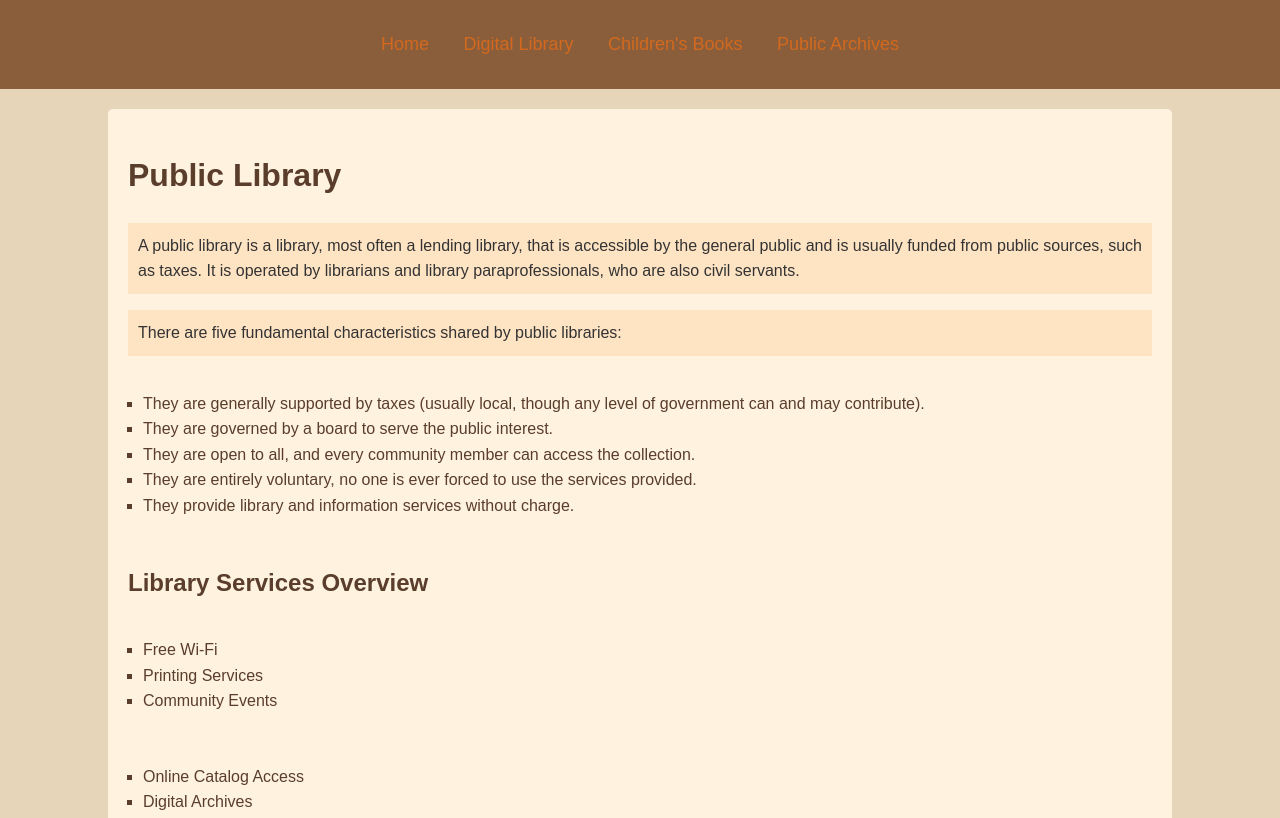
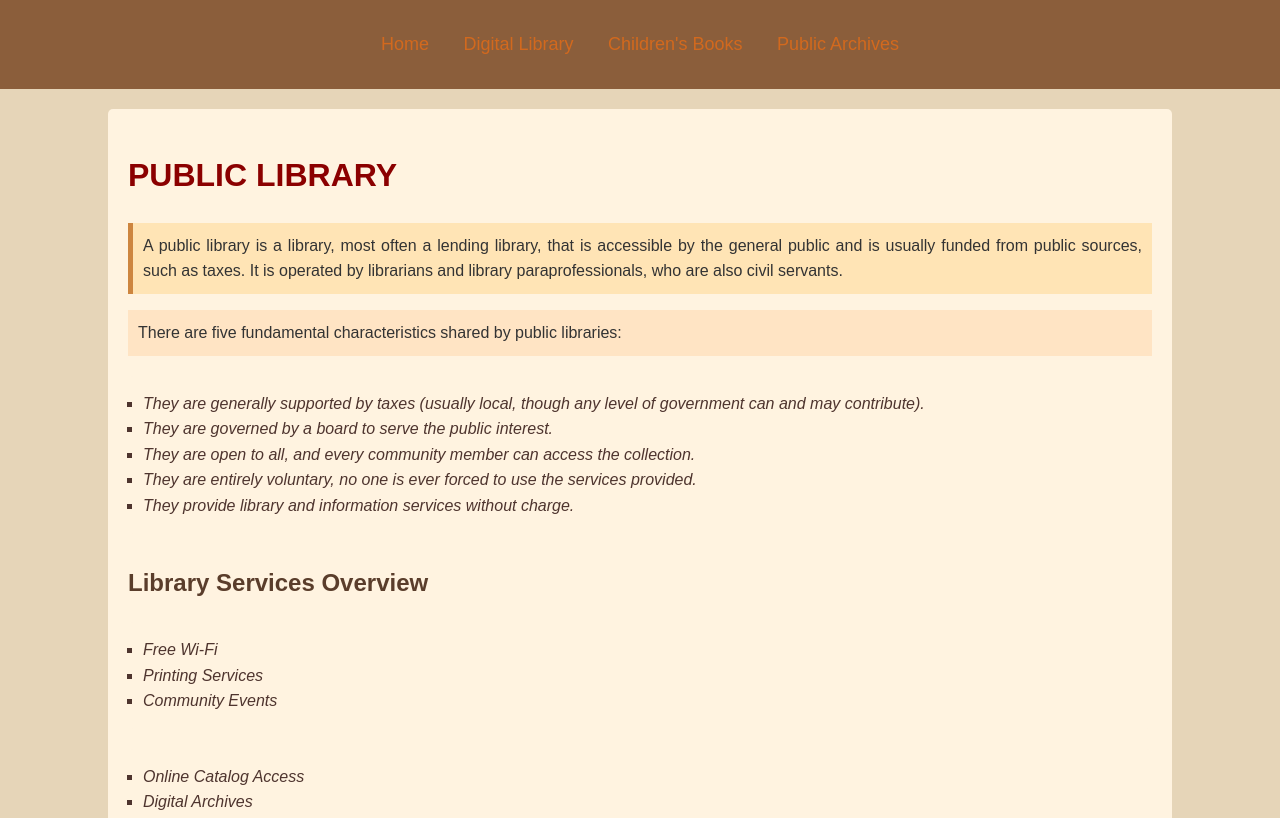
Before and after one commit to VadimGrabenko/okr, a website: page public.html in a window 1280 px wide. Shown: the top 818 px of the page. Drawn offline with Linux system fonts and the light colour scheme.

Commit message:
fourth lab

```diff
--- a/styles.css
+++ b/styles.css
@@ -157,3 +157,22 @@ th {
 td {
     color: #333;
 }
+
+/* 1. Контекстний селектор  вибирає всі li, які знаходяться ul усередині.container */
+.container ul li {
+    color: #4e342e;
+    font-style: italic;
+}
+
+/* 2. Дочірній селектор : тільки ті h1, які прямі діти.container */
+.container > h1 {
+    text-transform: uppercase;
+    color: #8b0000;
+}
+
+/* 3. Сусідній селектор:  вибирає p, що йде відразу після h1 , тобто перший абзац. */
+h1 + p {
+    background-color: #ffe4b5;
+    padding: 10px;
+    border-left: 5px solid #cd853f;
+}
```
Also changed, not shown: index.html (+5 -1 lines).
